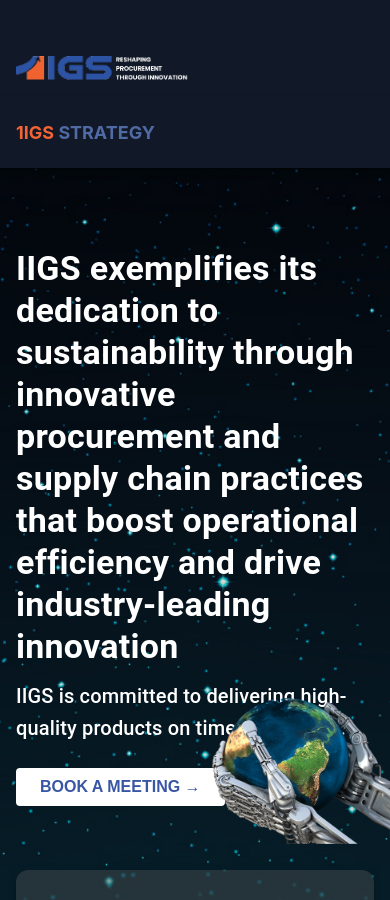
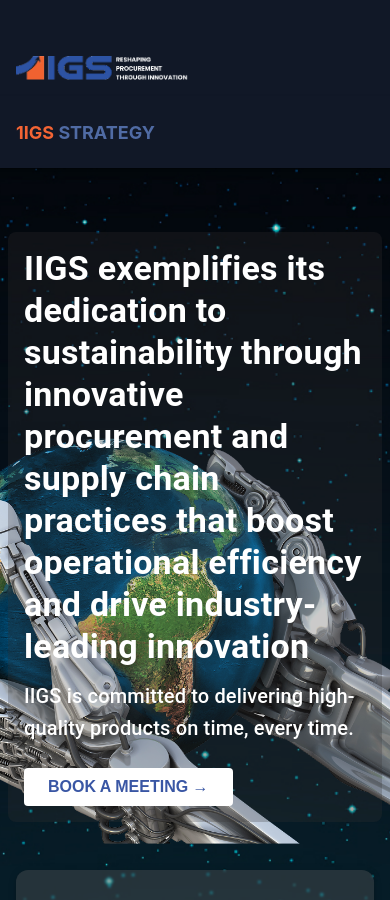
Before and after one commit to bilaalmunir/IGS-HOMEPAGE-ITERATION-TASK, a React (Create React App) app: page / in a window 390 px wide. Shown: the top 900 px of the page. Built offline with nearby package versions, Linux system fonts and the light colour scheme; some icons are missing.

Commit message:
rob-world - res

```diff
--- a/src/components/hero.jsx
+++ b/src/components/hero.jsx
@@ -6,9 +6,9 @@
 
 const Hero = () => (
   <>
-    <Grid container spacing={2} sx={{ pt: 8, px: { xs: 0, sm:6 , md: 8 }, alignItems: 'center', position: 'relative' }}>
-      <Grid item xs={12} md={6} sx={{ position: { md: 'absolute' }, left: { md: 60 }, top: { md: 40 }, width: { md: '50%' } }}>
-        <Box sx={{ p: { xs: 2, md: 0 }, borderRadius: 2, maxWidth: 700 }}>
+    <Grid container spacing={2} sx={{ pt: 8, px: { xs: 1, sm:6 , md: 8 }, alignItems: 'center', position: 'relative' }}>
+      <Grid item xs={12} md={6} sx={{ position: { md: 'absolute' }, left: { md: 60 }, top: { md: 40 }, width: { md: '50%' }, zIndex: 1000 }}>
+        <Box sx={{ p: { xs: 2, md: 0 }, borderRadius: 2, maxWidth: 700, backgroundColor:{ xs: 'rgba(54, 53, 53, 0.26)', md: 'transparent',lg:'transparent'}}}>
           <Typography variant="h4" color="white" fontWeight={700} gutterBottom>
             IIGS exemplifies its dedication to sustainability through innovative procurement and supply chain practices that boost operational efficiency and drive industry-leading innovation
           </Typography>
@@ -30,7 +30,7 @@
         position: 'absolute',
         bottom: 0,
         right: 0,
-        width: { xs: 180, sm: 260, md: 340, lg: 600 },
+        width: { xs: 500, sm: 560, md: 550, lg: 600, },
         pointerEvents: 'none',
         zIndex: 0
       }}
```
